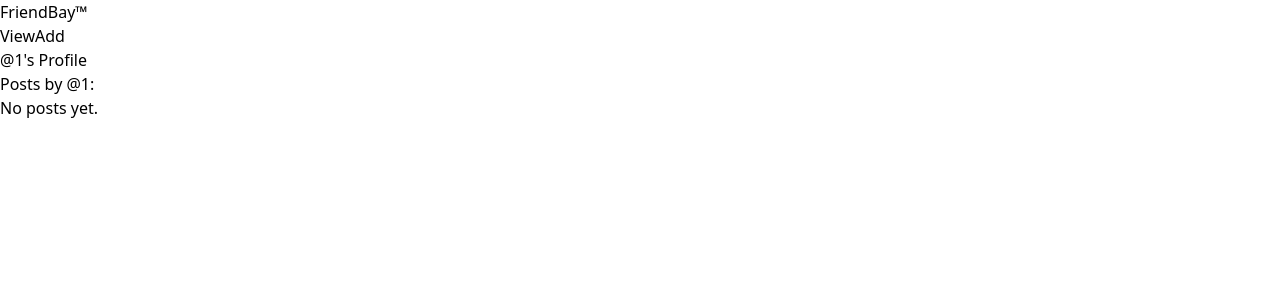
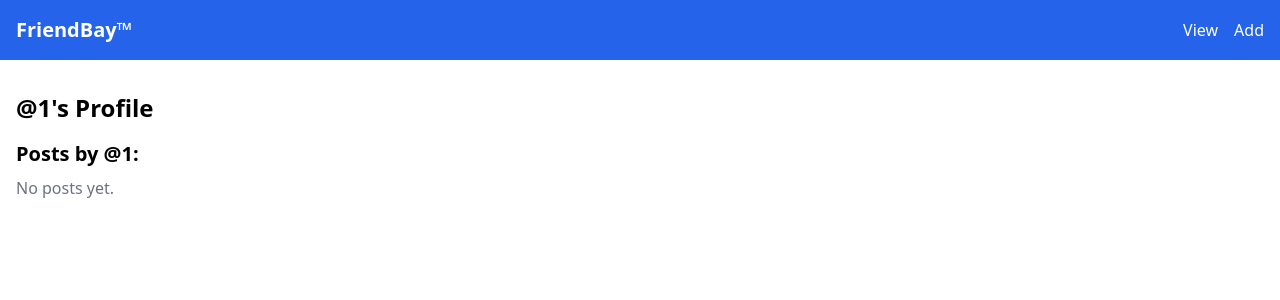
Before and after one commit to colaone1/FriendBay-Social-Media-Site, a Next.js app: page /profile/1 in a window 1280 px wide. Shown: the top 300 px of the page. Built offline with nearby package versions, Linux system fonts and the light colour scheme.

Commit message:
Basic version for submission, needs edits

```diff
--- /dev/null
+++ b/next.config.js
@@ -0,0 +1,17 @@
+/** @type {import('next').NextConfig} */
+const nextConfig = {
+  images: {
+    remotePatterns: [
+      {
+        protocol: 'https',
+        hostname: 'randomuser.me',
+      },
+      {
+        protocol: 'https',
+        hostname: 'picsum.photos',
+      },
+    ],
+  },
+};
+
+module.exports = nextConfig;
--- a/package.json
+++ b/package.json
@@ -31,14 +31,12 @@
     "express": "^4.18.2",
     "gh-pages": "^6.0.0",
     "jsonwebtoken": "^9.0.0",
-    "mongodb": "^6.16.0",
     "mongoose": "^7.0.3",
     "next": "^14.1.0",
     "react": "^18.2.0",
     "react-bootstrap": "^2.10.2",
     "react-dom": "^18.2.0",
     "react-router-dom": "^6.22.3",
-    "react-scripts": "^5.0.1",
     "toastr": "^2.1.4"
   },
   "devDependencies": {
--- /dev/null
+++ b/postcss.config.js
@@ -0,0 +1,6 @@
+module.exports = {
+  plugins: {
+    tailwindcss: {},
+    autoprefixer: {},
+  },
+}
--- a/src/components/Scard.js
+++ b/src/components/Scard.js
@@ -12,7 +12,8 @@ export default function Scard({ profilePic, id, img, text, reactions, reactActio
               <Image
                 src={profilePic}
                 alt="profile"
-                fill
+                width={32}
+                height={32}
                 className="rounded-full object-cover"
               />
             ) : (
@@ -39,18 +40,17 @@ export default function Scard({ profilePic, id, img, text, reactions, reactActio
           </button>
         </div>
       </div>
-
       {img && (
-        <div className="relative w-full h-64">
+        <div className="relative w-full max-h-96" style={{height: '384px'}}>
           <Image
             src={img}
             alt={text}
             fill
-            className="object-cover"
+            className="object-cover rounded"
+            style={{maxHeight: '384px'}}
           />
         </div>
       )}
-
       <div className="p-4">
         <p className="text-gray-800 mb-4">{text}</p>
         <Reactions reactions={reactions} reactAction={reactAction} postId={postId} />
--- /dev/null
+++ b/tailwind.config.js
@@ -0,0 +1,11 @@
+/** @type {import('tailwindcss').Config} */
+module.exports = {
+  content: [
+    "./src/pages/**/*.{js,ts,jsx,tsx}",
+    "./src/components/**/*.{js,ts,jsx,tsx}",
+  ],
+  theme: {
+    extend: {},
+  },
+  plugins: [],
+}
```
Also changed, not shown: 1 other file (tests, documents, lock files or other folders).
